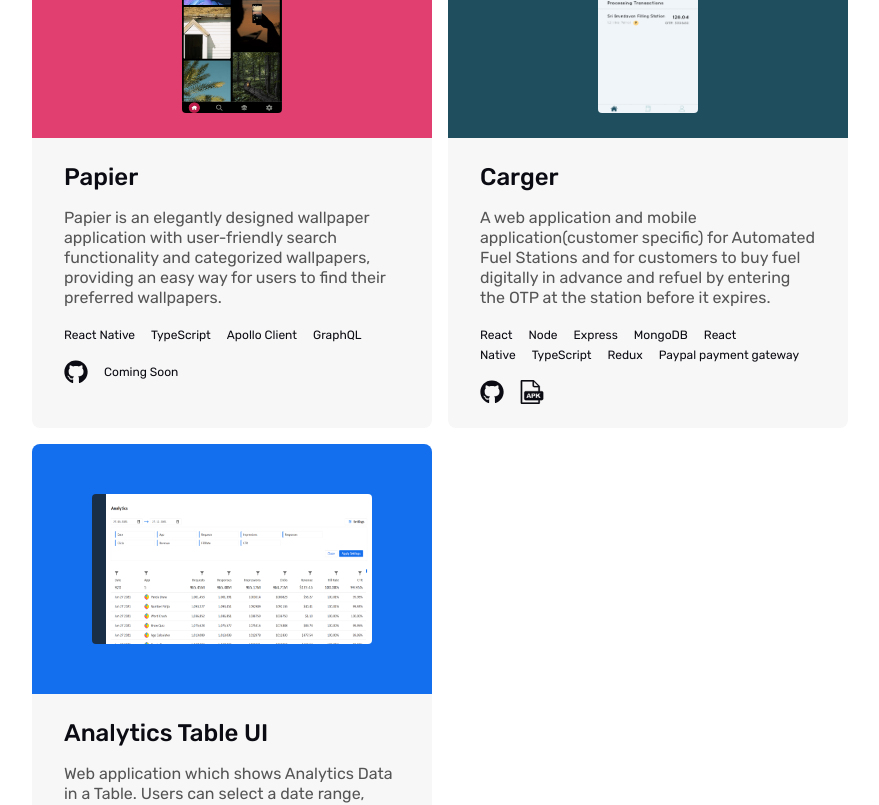
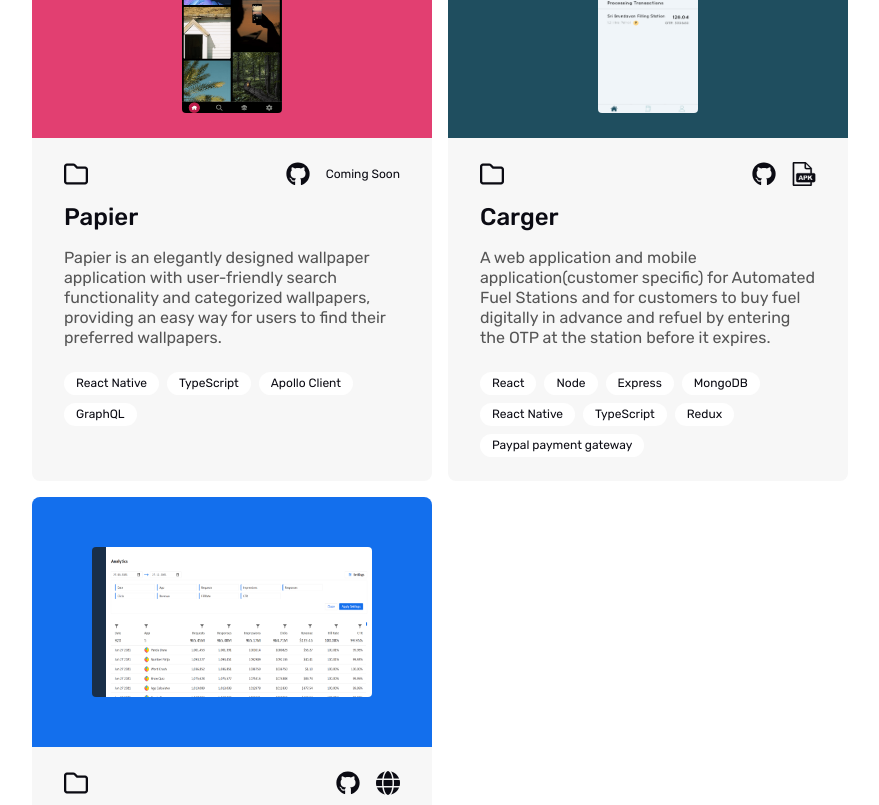
Before and after one commit to bharathsandepogu01/my-portfolio, a Next.js app: page / in a window 1280 px wide. Shown: the part 1100-1905 px from the top of the page, without its empty margins (88-967 px from the left). Built offline with nearby package versions, Linux system fonts and the light colour scheme.

Commit message:
styles(project-section): added folder and project card layout content style changes

```diff
--- a/src/components/ProjectsSection/index.js
+++ b/src/components/ProjectsSection/index.js
@@ -7,6 +7,7 @@ import AppButton from '@components/AppButton';
 import GithubIcon from '@public/icons/github-icon.svg';
 import APKFileIcon from '@public/icons/apk-file-icon.svg';
 import WebIcon from '@public/icons/web-icon.svg';
+import FolderIcon from '@public/icons/folder-icon.svg';
 import classes from './styles.module.scss';
 
 const mainProjects = [
@@ -163,20 +164,9 @@ function ProjectsSection() {
                 </div>
               </div>
               <div className={classes.projectContentContainer}>
-                <AppText variant="h3" medium semiBold>
-                  {project.name}
-                </AppText>
-                <AppText variant="p" small secondaryText>
-                  {project.description}
-                </AppText>
-                <div className={classes.projectTechStack}>
-                  {project.techStack.map(tech => {
-                    return (
-                      <AppText variant="span" extraSmall key={tech}>
-                        {tech}
-                      </AppText>
-                    );
-                  })}
+                <div className={classes.linksHeader}>
+                  <div className={classes.folderIconContainer}>
+                    <FolderIcon className={classes.folderIcon} />
                   </div>
                   <div className={classes.linksContainer}>
                     {project.githubLink && (
@@ -207,6 +197,22 @@ function ProjectsSection() {
                     )}
                   </div>
                 </div>
+                <AppText variant="h3" medium semiBold>
+                  {project.name}
+                </AppText>
+                <AppText variant="p" small secondaryText>
+                  {project.description}
+                </AppText>
+                <div className={classes.projectTechStack}>
+                  {project.techStack.map(tech => {
+                    return (
+                      <AppText variant="p" extraSmall key={tech}>
+                        {tech}
+                      </AppText>
+                    );
+                  })}
+                </div>
+              </div>
             </div>
           );
         })}
--- a/src/components/ProjectsSection/styles.module.scss
+++ b/src/components/ProjectsSection/styles.module.scss
@@ -33,21 +33,6 @@
     transform: translate(0, 0);
 }
 
-.projectContentContainer {
-    display: flex;
-    flex-direction: column;
-    align-items: flex-start;
-    justify-content: flex-start;
-    gap: 1.6rem;
-    padding: $padding-24 $padding-32;
-}
-
-.projectTechStack {
-    &>span {
-        margin-right: 1.6rem;
-    }
-}
-
 .projectImageContainer {
     height: 250px;
     width: 100%;
@@ -63,7 +48,6 @@
 
     @media screen and (max-width: $mobile-screen-max-width) {
         height: 200px;
-    }
     }
 
     .imageWrapper {
@@ -82,13 +66,36 @@
         height: 80%;
         width: 25%;
     }
+}
+
+.projectContentContainer {
+    display: flex;
+    flex-direction: column;
+    align-items: flex-start;
+    justify-content: flex-start;
+    gap: 1.6rem;
+    padding: $padding-24 $padding-32;
+
+    .linksHeader {
+        display: flex;
+        align-items: center;
+        justify-content: space-between;
+        width: 100%;
+
+        .folderIconContainer {
+            height: 2.4rem;
+            width: 2.4rem;
+
+            .folderIcon {
+                @include icon(var(--text-primary-color))
+            }
+        }
 
         .linksContainer {
             display: flex;
             align-items: center;
             justify-content: flex-start;
-    gap: 1.6rem
-}
+            gap: 1.6rem;
 
             .linkIconContainer {
                 height: 2.4rem;
@@ -103,6 +110,25 @@
             .linkIcon {
                 @include icon(var(--text-primary-color))
             }
+        }
+    }
+
+    .projectTechStack {
+        display: flex;
+        align-items: center;
+        justify-content: flex-start;
+        flex-wrap: wrap;
+        row-gap: 0.8rem;
+        column-gap: 0.8rem;
+        margin-top: 0.8rem;
+
+        &>p {
+            background-color: var(--background-color);
+            padding: $padding-4 $padding-12;
+            border-radius: 999px;
+        }
+    }
+}
 
 .loadMoreBtnWrapper {
     position: relative;
```
Also changed, not shown: public/icons/folder-icon.svg (added). Lines whose indentation alone changed are shown as unchanged.
